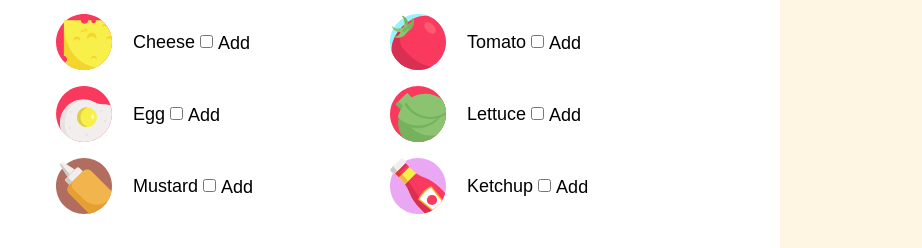
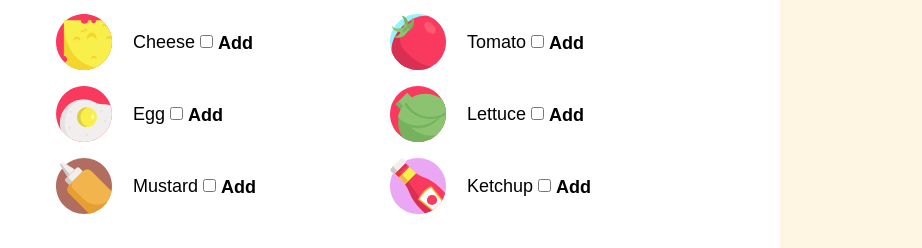
Before and after one commit to SimoneSaramondi/js-burger, a plain HTML site: page index.html in a window 1280 px wide. Shown: the part 297-545 px from the top of the page, without its empty margins (0-922 px from the left). Drawn offline with Linux system fonts and the light colour scheme; a web font is replaced by a local one.

Commit message:
small HTML modification

```diff
--- a/index.html
+++ b/index.html
@@ -28,7 +28,7 @@
                     <label for="cheese">Cheese</label>
                     <div class="checkbox">
                         <input id="cheese-add" type="checkbox" class="ingredient-checkbox" name="ingredients[]" id="cheese" value="5">
-                        <label for="cheese-add">Add</label>
+                        <label for="cheese-add"><b>Add</b></label>
                     </div>
                 </div>
                 <div class="ingredient">
@@ -36,7 +36,7 @@
                     <label for="cheese">Tomato</label>
                     <div class="checkbox">
                         <input id="tomato-add" type="checkbox" class="ingredient-checkbox" name="ingredients[]" id="tomato" value="2">
-                        <label for="tomato-add">Add</label>
+                        <label for="tomato-add"><b>Add</b></label>
                     </div>
                 </div>
                 <div class="ingredient">
@@ -44,7 +44,7 @@
                     <label for="egg">Egg</label>
                     <div class="checkbox">
                         <input id="egg-add" type="checkbox" class="ingredient-checkbox" name="ingredients[]" id="egg" value="3">
-                        <label for="egg-add">Add</label>
+                        <label for="egg-add"><b>Add</b></label>
                     </div>
                 </div>
                 <div class="ingredient">
@@ -52,7 +52,7 @@
                     <label for="lettuce">Lettuce</label>
                     <div class="checkbox">
                         <input id="lettuce-add" type="checkbox" class="ingredient-checkbox" name="ingredients[]" id="lettuce" value="4">
-                        <label for="lettuce-add">Add</label>
+                        <label for="lettuce-add"><b>Add</b></label>
                     </div>
                 </div>
                 <div class="ingredient">
@@ -60,7 +60,7 @@
                     <label for="mustard">Mustard</label>
                     <div class="checkbox">
                         <input id="mustard-add" type="checkbox" class="ingredient-checkbox" name="ingredients[]" id="mustard" value="6">
-                        <label for="mustard-add">Add</label>
+                        <label for="mustard-add"><b>Add</b></label>
                     </div>
                 </div>
                 <div class="ingredient">
@@ -68,7 +68,7 @@
                     <label for="ketchup">Ketchup</label>
                     <div class="checkbox">
                         <input id="ketchup-add" type="checkbox" class="ingredient-checkbox" name="ingredients[]" id="ketchup" value="1">
-                        <label for="ketchup-add">Add</label>
+                        <label for="ketchup-add"><b>Add</b></label>
                     </div>
                 </div>
 
```
